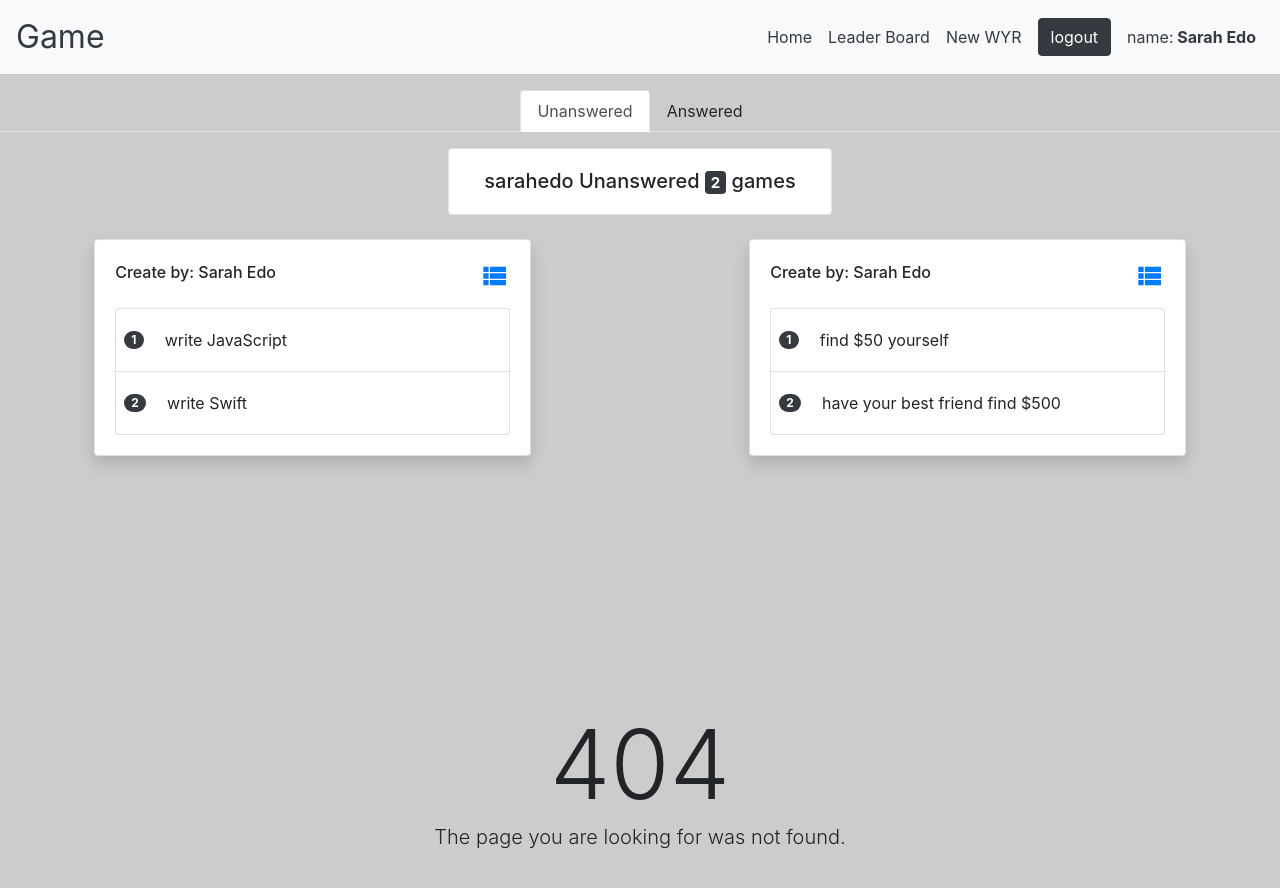
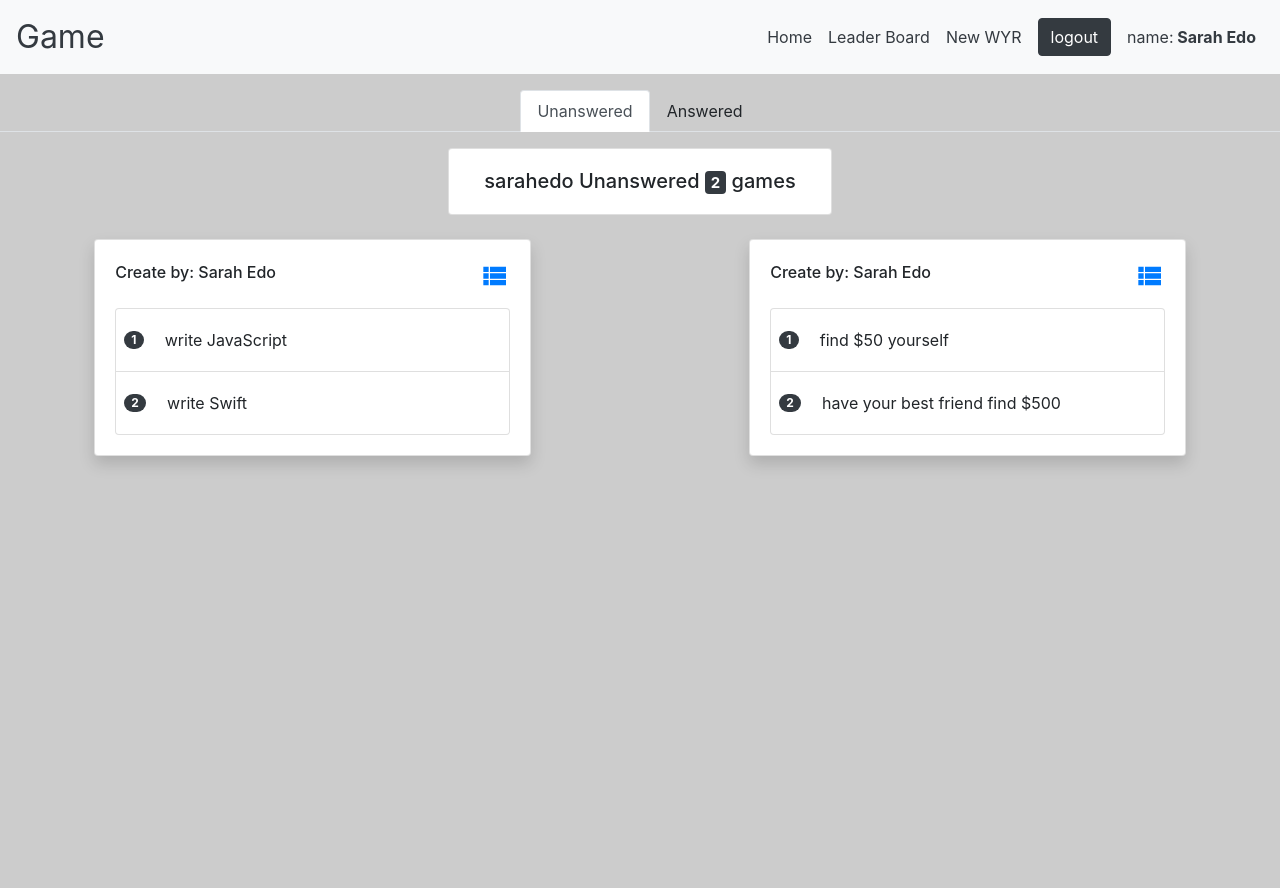
Before and after one commit to xavierartot/would-you-rather, a React (Create React App) app: page / in a window 1280 px wide. Shown: the top 888 px of the page. After the commit the page ends 800 px from the top, so only its background shows below. Built offline with nearby package versions, Linux system fonts and the light colour scheme.

Commit message:
bug: add switch and redirect to component but not it

```diff
--- a/src/containers/App.js
+++ b/src/containers/App.js
@@ -1,5 +1,9 @@
 import React, { Component, Fragment } from 'react'
-import { BrowserRouter as Router, Route } from 'react-router-dom'
+import {
+  BrowserRouter as Router,
+  Route,
+  Switch,
+} from 'react-router-dom'
 import { connect } from 'react-redux'
 import { handleInitialData } from '../actions/shared'
 import { handleTemplate } from '../actions/template'
@@ -26,13 +30,13 @@ class App extends Component {
       <Router>
         <Fragment>
           <Header />
-          <div>
+          <Switch>
             <Route component={LeaderBoard} path="/leaderboard" />
             <Route component={Home} exact path="/" />
             <Route component={Add} path="/add" />
             <Route component={Poll} path="/questions/:id" />
-            <Route component={PageNotFound} path="*" />
-          </div>
+            <Route component={PageNotFound} />
+          </Switch>
         </Fragment>
       </Router>
     )
```
